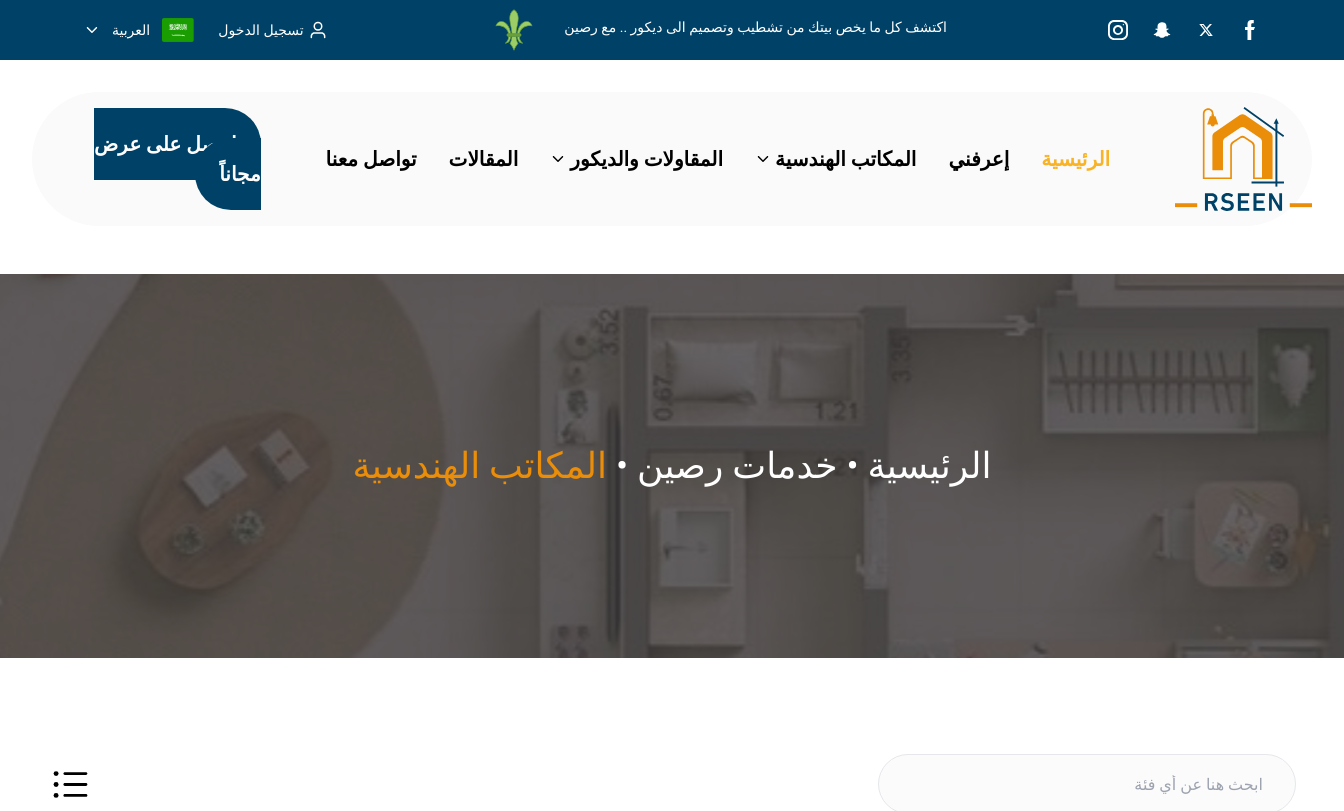
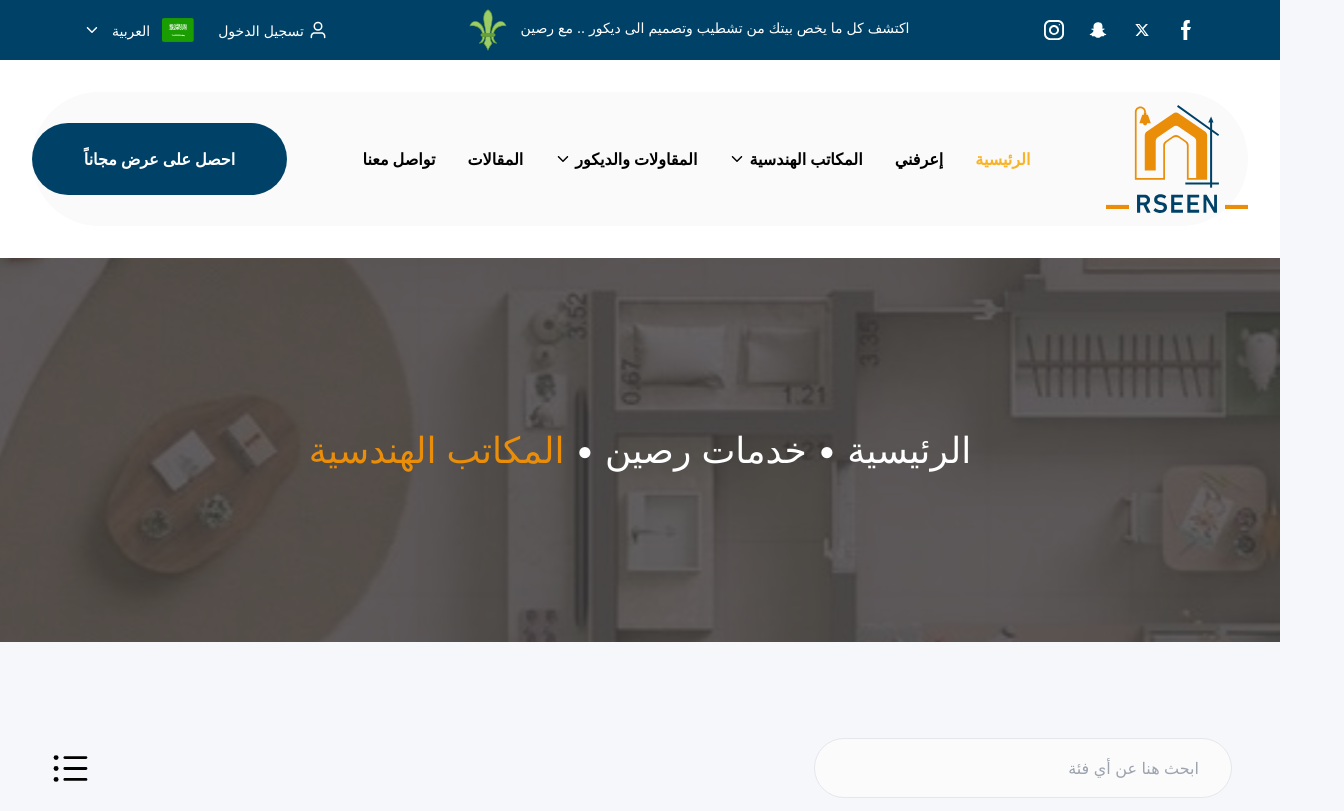
Before and after one commit to mohamedelkhateeb/raseen, a React (Vite) app: page / in a window 1280 px wide. Shown: the top 811 px of the page, 1344 px wide, since content can reach past the window. Built offline with nearby package versions, Linux system fonts and the light colour scheme.

Commit message:
bugfix: style changes #01

```diff
--- a/src/components/Layout.tsx
+++ b/src/components/Layout.tsx
@@ -5,12 +5,11 @@ import HeroSection from "./HeroSection";
 import Footer from "./Footer";
 const Layout = ({ children }: { children: React.ReactNode }) => {
   return (
-    <div className="w-fit">
+    <div className="">
       <TaskBar />
       <NavBar />
       <HeroSection />
-      <div className="container mx-auto px-4 py-8 flex justify-between">
-      </div>
+      <div className="container mx-auto px-4 py-8 flex justify-between"></div>
       <main className=" px-4 py-8">{children}</main>
       <footer>
         <Footer />
--- a/src/components/NavBar.tsx
+++ b/src/components/NavBar.tsx
@@ -3,21 +3,21 @@ import Group from "../assets/Group.svg";
 import { IoIosArrowDown } from "react-icons/io";
 const NavBar: React.FC = () => {
   return (
-    <header className="bg-white shadow-md p-8 pb-12">
-      <div className="container mx-auto flex justify-between items-center w-[1752px] h-[134px] rounded-full bg-[#FAFAFA] ">
+    <header className="bg-white shadow-md lg:p-8 p-4 pb-12">
+      <div className=" container max-w-none flex justify-between items-center gap-11 lg:flex-row flex-col lg:h-[134px] rounded-full bg-[#FAFAFA] ">
         <div className="flex items-center">
           <img src={Group} alt="Rseen Logo" />
         </div>
-        <ul className="flex justify-center gap-8 w-[948px]">
+        <ul className="flex justify-center lg:gap-8 gap-4 ">
           <li>
-            <a href="#" className="  text-secondary text-[20px] font-[600]">
+            <a href="#" className="  text-secondary font-[600]">
               الرئيسية
             </a>
           </li>
           <li>
             <a
               href="#"
-              className="  hover:text-secondary text-[20px] text-[#000000] font-[600]"
+              className="  hover:text-secondary text-[#000000] font-[600]"
             >
               إعرفني
             </a>
@@ -25,7 +25,7 @@ const NavBar: React.FC = () => {
           <li className="flex gap-1 justify-center items-center hover:text-secondary">
             <a
               href="#"
-              className="  hover:text-secondary text-[20px] text-[#000000] font-[600]"
+              className="  hover:text-secondary text-[#000000] font-[600]"
             >
               المكاتب الهندسية
             </a>
@@ -34,7 +34,7 @@ const NavBar: React.FC = () => {
           <li className="flex gap-1 justify-center items-center hover:text-secondary">
             <a
               href="#"
-              className=" hover:text-secondary  text-[20px] text-[#000000] font-[600]"
+              className=" hover:text-secondary  text-[#000000] font-[600]"
             >
               المقاولات والديكور
             </a>
@@ -43,7 +43,7 @@ const NavBar: React.FC = () => {
           <li>
             <a
               href="#"
-              className="  hover:text-secondary text-[20px] text-[#000000] font-[600]"
+              className="  hover:text-secondary text-[#000000] font-[600]"
             >
               المقالات
             </a>
@@ -51,19 +51,16 @@ const NavBar: React.FC = () => {
           <li>
             <a
               href="#"
-              className="  hover:text-secondary text-[20px] text-[#000000] font-[600]"
+              className="  hover:text-secondary text-[#000000] font-[600]"
             >
               تواصل معنا
             </a>
           </li>
         </ul>
         <div>
-          <a
-            href="#"
-            className="bg-[#004267] text-white px-6 py-6 rounded-full text-[20px] font-[600]"
-          >
+          <button className="min-w-[255px] bg-[#004267] text-white px-6 py-6 rounded-full font-[600]">
             احصل على عرض مجاناً
-          </a>
+          </button>
         </div>
       </div>
     </header>
--- a/src/components/TaskBar.tsx
+++ b/src/components/TaskBar.tsx
@@ -6,12 +6,12 @@ const TaskBar = () => {
   return (
     <div>
       <section>
-        <section className="top-bar w-full h-[60px] bg-[#004267] flex justify-between items-center px-[84px]">
+        <section className="top-bar w-full md:h-[60px] h-44 bg-[#004267] flex justify-around md:justify-between items-center px-8 lg:px-[84px] flex-col md:flex-row">
           <div className="flex justify-center items-center w-[152px] h-[20px] gap-[24px]">
             <SocialMediaIcons />
           </div>
-          <div className="flex justify-center items-center w-[458px] h-[20px]">
-            <p className="w-[408px] h-[26px] text-[14px] text-[#FFFFFF]">
+          <div className="flex gap-2 items-center h-[20px]">
+            <p className=" h-[26px] text-[14px] text-[#FFFFFF]">
               اكتشف كل ما يخص بيتك من تشطيب وتصميم الى ديكور .. مع رصين{" "}
             </p>
             <svg
--- a/src/index.css
+++ b/src/index.css
@@ -7,3 +7,39 @@ body {
   font-family: "Roboto","cairo", sans-serif;
   width: 100%
 }
+* {
+  box-sizing: border-box;
+  padding: 0;
+  margin: 0;
+  user-select: none;
+}
+
+@media (max-width: 768px) {
+  html {
+    font-size: 13px; /* base font size reduced for smaller screens */
+  }
+}
+
+@media (max-width: 480px) {
+  html {
+    font-size: 10px; /* base font size further reduced for very small screens */
+  }
+}
+
+body,
+html {
+  font-family: "Inter", "Helvetica Neue", Arial, "Segoe UI", Roboto, "Noto Sans",
+    sans-serif, "Apple Color Emoji", "Segoe UI Emoji", "Segoe UI Symbol",
+    "Noto Color Emoji";
+  overflow: auto;
+  -webkit-box-sizing: border-box;
+  -moz-box-sizing: border-box;
+  box-sizing: border-box;
+  width: 100vw;
+  height: 100vh;
+  min-width: fit-content;
+  margin: 0;
+  border: 0;
+  padding: 0;
+  background-color: #f5f7fb;
+}
```
Also changed, not shown: src/components/Header.tsx (+17 -9 lines).
